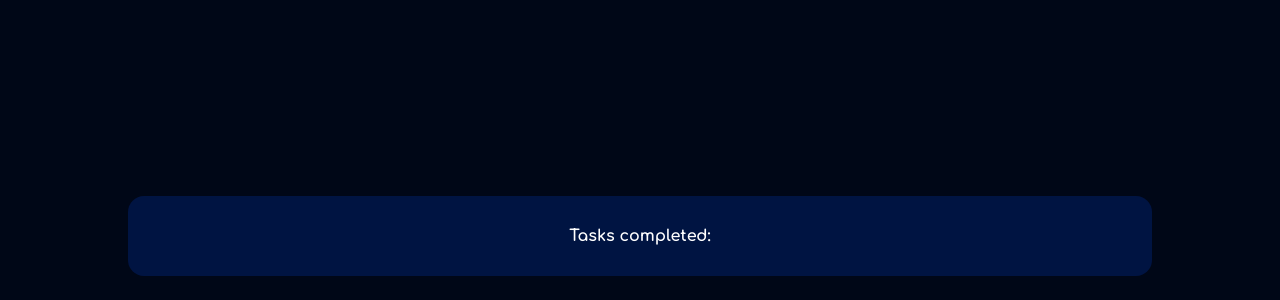
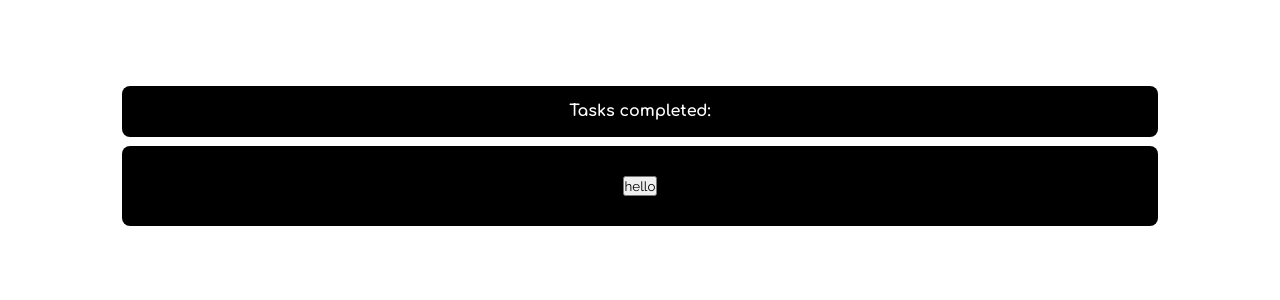
Before and after one commit to alexlp20/react-todolist, a React (Create React App) app: page / in a window 1280 px wide. Shown: the part 500-800 px from the top of the page. Built offline with nearby package versions, Linux system fonts and the light colour scheme.

Commit message:
Modified name, started NavBar.

```diff
--- a/public/index.html
+++ b/public/index.html
@@ -7,7 +7,7 @@
       name="description"
       content="Web site created using create-react-app"
     />
-    <title>Task Your Universe</title>
+    <title>Tinkle</title>
   </head>
   <body>
     <div id="root"></div>
--- a/src/CSS/components.css
+++ b/src/CSS/components.css
@@ -3,16 +3,15 @@
     THE STYLE OF ALL THE COMPONENTS
 */
 header{
-    width: 80%;
-    height: 10%;
-    margin-bottom: 3vh;
+    height: 20%;
+    margin-bottom: 5vw;
+    border-radius: 0.5em;
+}
 
-    border-radius: 1em;
+header > *{
+    height: 32%;
+    background-color: var(--contrastColor);
+    color: var(--defaultColor);
+}
 
-    display: flex;
-    justify-content: center;
-    align-items: center;
-
-    background-color: var(--lightBackgroundColor);
-    color: white;
-}
+nav{height: 50%;}
--- a/src/CSS/global.css
+++ b/src/CSS/global.css
@@ -12,10 +12,13 @@
 }
 :root{
     --yellow: #fdec00;
-    --lightBackgroundColor: rgb(0, 20, 66);
-    --backgroundColor: rgb(0, 7, 23);
+    --contrastColor: #000;
+    --defaultColor: #ffffff;
 }
-
+/*
+    ALL DEFAULT STYLES
+    START WITH CAPITAL LETTER
+*/
 .App {
     width: 100vw;
     height: 100vh;
@@ -24,10 +27,21 @@
     flex-direction: column-reverse;
     align-items: center;
 
-    background-color: var(--backgroundColor);
+    background-color: var(--defaultColor);
 }
 
-.heading{
+.Heading{
     font-family: "Comfortaa", cursive;
     font-weight: bolder;
 }
+
+.Container{
+    width: 90%;
+
+    border-radius: 0.5em;
+
+    display: flex;
+    flex-direction: column;
+    justify-content: space-evenly;
+    align-items: center;
+}
--- a/src/Components/Header.jsx
+++ b/src/Components/Header.jsx
@@ -1,9 +1,13 @@
+import NavBar from "./NavBar"
+
 import "../CSS/components.css";
+
 
 function Header(props){
    return (
-   <header>
-    <p className="heading">Tasks completed: {props.taskNumber}</p>
+   <header className="Container">
+      <p className="Heading Container">Tasks completed: {props.taskNumber}</p>
+      <NavBar />
    </header>);
 }
 
--- /dev/null
+++ b/src/Components/NavBar.jsx
@@ -0,0 +1,15 @@
+function NavButton(props){
+    return(
+        <button>{props.content}</button>
+    );
+}
+
+function NavBar(){
+    return (
+        <nav className="Container">
+            <NavButton content="hello"/>
+        </nav>
+    );
+}
+
+export default NavBar;
```
Also changed, not shown: 1 other file (tests, documents, lock files or other folders).
